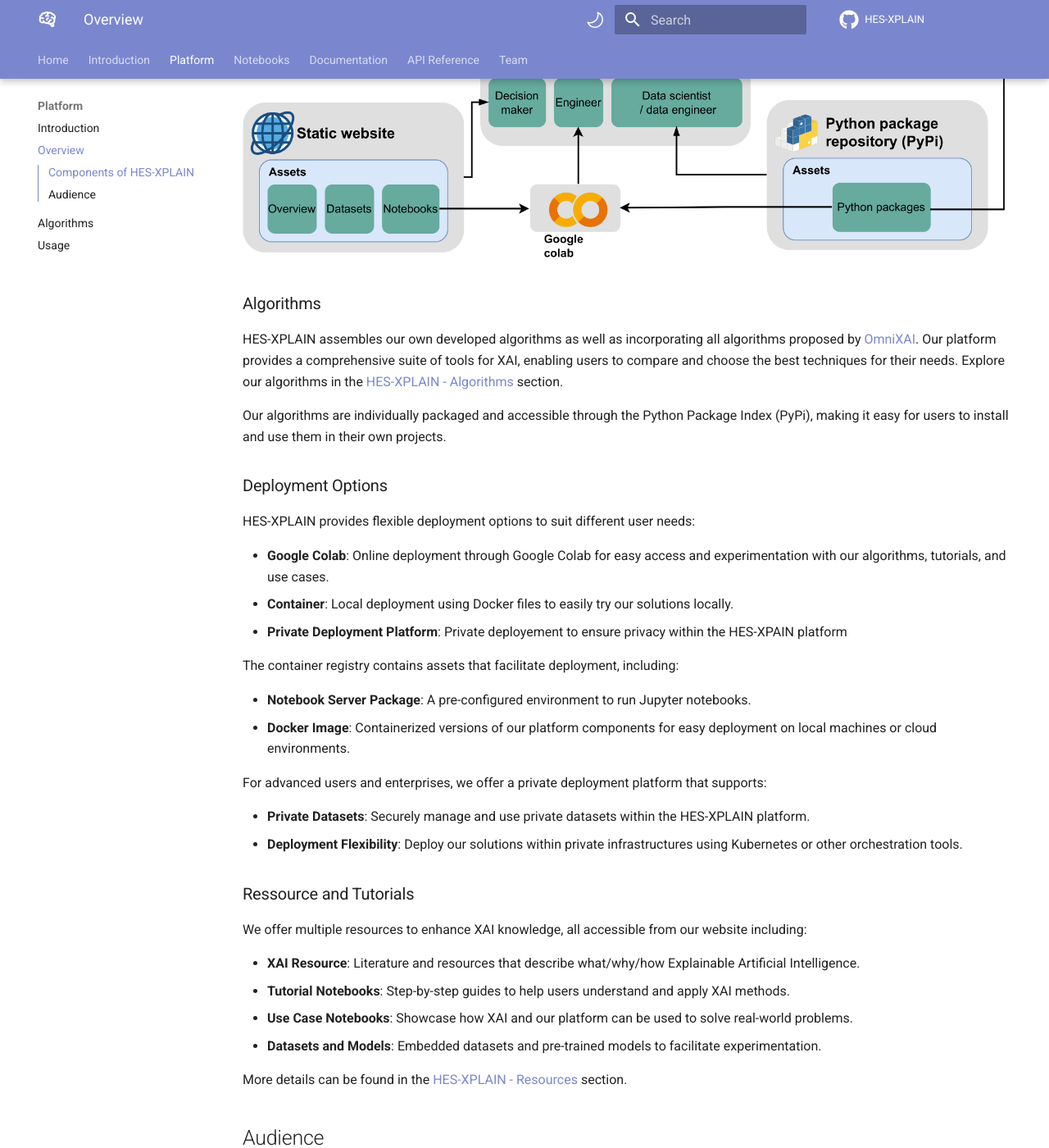
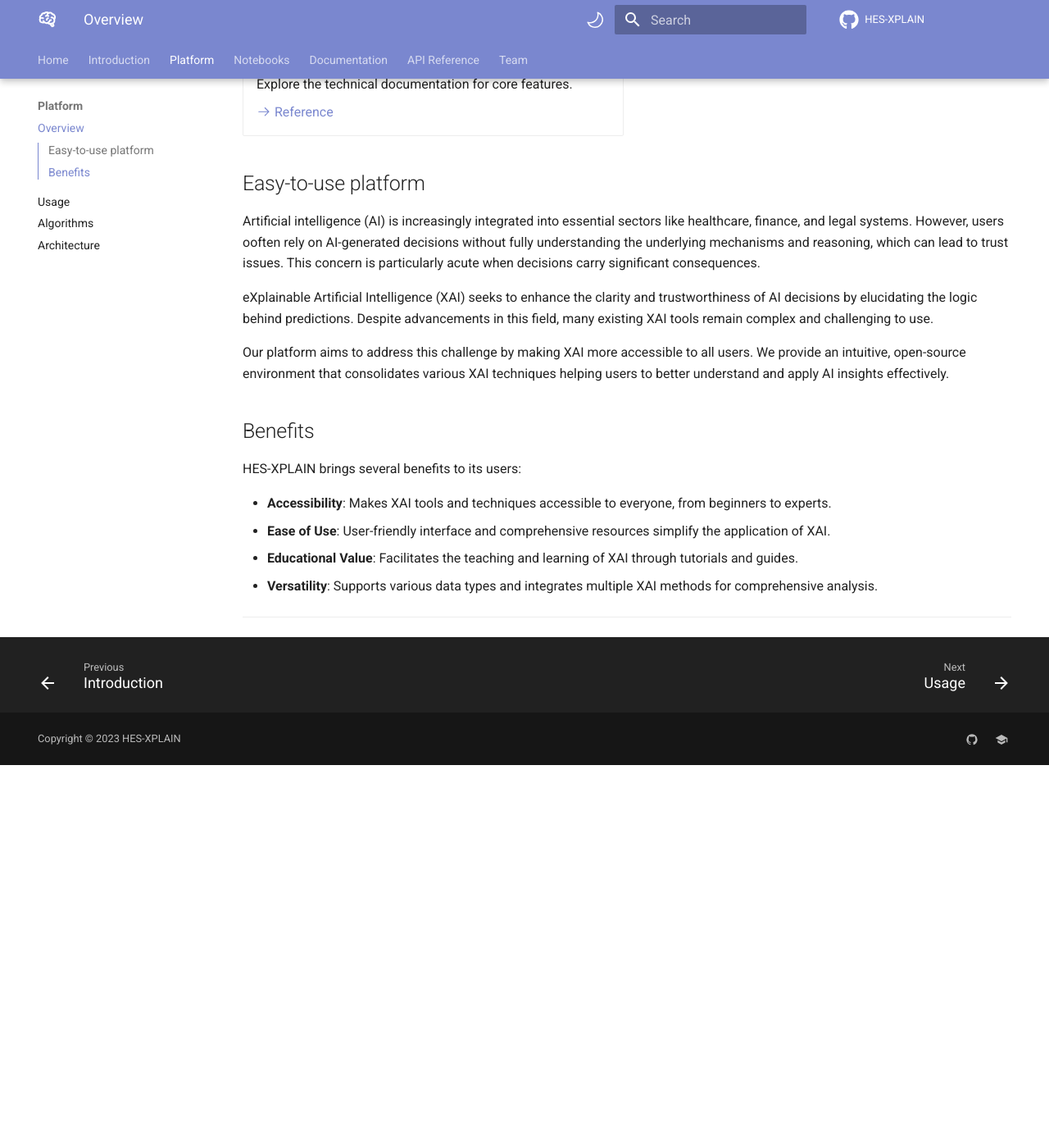
Before and after one commit to HES-XPLAIN/hes-xplain.github.io, an MkDocs documentation site: the page built from docs/platform/overview.md, in a window 1280 px wide and 1400 px high, scrolled down 823 px. Shown: the whole window at 82% size. Built offline with MkDocs 1.6.1 and Material for MkDocs 9.7.7, drawn with Linux system fonts in a browser that asks for light colours; comment, search, counter and statistics services are not loaded; after the commit the page ends 1756 px from its top, so only the background shows below that; some of the changed text lies outside the part shown.

Commit message:
Restructure platform section

```diff
--- a/docs/introduction.md
+++ b/docs/introduction.md
@@ -93,14 +93,15 @@
 ---
 
 ## Application domains
-Our tools can be used to bring explainability across a wide range of domains, including but not limited to:
+
+Explainable AI is relevant across a diverse array of domains, including but not limited to:
 
 - :material-medical-bag: **Healthcare**: Explainable algorithms can improve diagnostic tools by providing transparent decision-making processes, helping clinicians understand and trust the outputs, which can lead to better patient outcomes.
 
 - :material-finance: **Finances**: Explainable algorithms offer transparency in risk assessment and trading strategies, enabling financial professionals to understand the factors driving model predictions and make more informed decisions.
 
-- :material-chart-arc: **Marketing**: By offering insights into customer segmentation and behavior analysis, our algorithms help marketers understand the underlying reasons behind customer trends, leading to more effective and targeted marketing strategies.
+- :material-chart-arc: **Marketing**: By offering insights into customer segmentation and behavior analysis, explainable algorithms help marketers understand the underlying reasons behind customer trends, leading to more effective and targeted marketing strategies.
 
 - :material-hammer-wrench: **Engineering**: Explainability in engineering models allows for better system design and optimization by providing clear insights into how various factors influence the model's predictions, facilitating more reliable and robust engineering solutions.
 
-- :material-test-tube: **Research**: Our tools aid in data analysis and hypothesis testing by making the model's decision processes transparent, which helps researchers validate their findings and ensure the reliability of their studies.
+- :material-test-tube: **Research**: Explainability tools aid in data analysis and hypothesis testing by making the model's decision processes transparent, which helps researchers validate their findings and ensure the reliability of their studies.
--- a/docs/platform/overview.md
+++ b/docs/platform/overview.md
@@ -1,97 +1,72 @@
-# Platform Overview
+# Overview
 
-Our platform brings together a comprehensive suite of tools and resources to help users understand, apply, and compare different XAI techniques. Whether you are a data scientist, decision maker, engineer, or educator, HES-XPLAIN provides the necessary tools to make AI more transparent and trustworthy.
+Our open-source platform, **HES-XPLAIN**, is designed to democratize access to eXplainable Artificial Intelligence (XAI) for a wide range of audiences. We offer an intuitive platform where users can access resources to enhance their understanding, including datasets, experimental models, and easy-to-apply XAI algorithms.
 
-## Components of HES-XPLAIN
+The platform brings together a comprehensive suite of tools and resources to help users understand, apply, and compare various XAI techniques. By making XAI tools more accessible and user-friendly, we aim to accelerate the development of transparent and trustworthy AI systems across multiple sectors.
 
-### Source Code Repository
+---
 
-Our source code repository hosts all the necessary assets, including:
+Explore the sections below to get started and make the most of our open-source platform.
+<div class="grid cards" markdown>
 
-- **Source Code**: The core algorithms and functionalities developed for XAI.
-- **Notebooks**: Interactive Jupyter notebooks that demonstrate how to use our XAI algorithms.
-- **Docs**: Comprehensive documentation that guides users on how to utilize the platform effectively.
+-   :material-eye:{ .lg .middle } **Platform overview**
+
+    ---
+
+    Take a look at our platform.
+
+    [:octicons-arrow-right-24: Overview](overview.md)
+
+-   :fontawesome-solid-gears:{ .lg .middle } **Algorithms**
+
+    ---
+
+    Discover our own developed explainability algorithms.
+
+    [:octicons-arrow-right-24: Dive in](algos.md)
+
+-   :simple-alwaysdata:{ .lg .middle } **Usage**
+
+    ---
+
+    Start using our algorithms.
+
+    [:octicons-arrow-right-24: Usage](usage.md)
+
+-   :material-file-document-check-outline:{ .lg .middle } **Documentation**
+
+    ---
+
+    Find detailed documentation on our algorithms and features here.
+
+    [:octicons-arrow-right-24: Documentation](../documentation/overview.md)
+
+-   :material-code-block-tags:{ .lg .middle } **API reference**
+
+    ---
+
+    Explore the technical documentation for core features.
+
+    [:octicons-arrow-right-24: Reference](../reference.md)
+
+</div>
 
 
-![Platform Overview](../assets/images/platform_architecture_new.png)
+## Easy-to-use platform
 
+Artificial intelligence (AI) is increasingly integrated into essential sectors like healthcare, finance, and legal systems. However, users ooften rely on AI-generated decisions without fully understanding the underlying mechanisms and reasoning, which can lead to trust issues. This concern is particularly acute when decisions carry significant consequences.
 
-### Algorithms
+eXplainable Artificial Intelligence (XAI) seeks to enhance the clarity and trustworthiness of AI decisions by elucidating the logic behind predictions. Despite advancements in this field, many existing XAI tools remain complex and challenging to use.
 
-HES-XPLAIN assembles our own developed algorithms as well as incorporating all algorithms proposed by [OmniXAI](https://github.com/salesforce/omnixai). Our platform provides a comprehensive suite of tools for XAI, enabling users to compare and choose the best techniques for their needs. Explore our algorithms in the [HES-XPLAIN - Algorithms](algos.md) section.
+Our platform aims to address this challenge by making XAI more accessible to all users. We provide an intuitive, open-source environment that consolidates various XAI techniques helping users to better understand and apply AI insights effectively.
 
-Our algorithms are individually packaged and accessible through the Python Package Index (PyPi), making it easy for users to install and use them in their own projects.
+## Benefits
 
+HES-XPLAIN brings several benefits to its users:
 
-### Deployment Options
+- **Accessibility**: Makes XAI tools and techniques accessible to everyone, from beginners to experts.
+- **Ease of Use**: User-friendly interface and comprehensive resources simplify the application of XAI.
+- **Educational Value**: Facilitates the teaching and learning of XAI through tutorials and guides.
+- **Versatility**: Supports various data types and integrates multiple XAI methods for comprehensive analysis.
 
-HES-XPLAIN provides flexible deployment options to suit different user needs:
-
-- **Google Colab**: Online deployment through Google Colab for easy access and experimentation with our algorithms, tutorials, and use cases.
-- **Container**: Local deployment using Docker files to easily try our solutions locally.
-- **Private Deployment Platform**: Private deployement to ensure privacy within the HES-XPAIN platform
-
-
-The container registry contains assets that facilitate deployment, including:
-
-- **Notebook Server Package**: A pre-configured environment to run Jupyter notebooks.
-- **Docker Image**: Containerized versions of our platform components for easy deployment on local machines or cloud environments.
-
-
-For advanced users and enterprises, we offer a private deployment platform that supports:
-
-- **Private Datasets**: Securely manage and use private datasets within the HES-XPLAIN platform.
-- **Deployment Flexibility**: Deploy our solutions within private infrastructures using Kubernetes or other orchestration tools.
-
-
-### Ressource and Tutorials
-
-We offer multiple resources to enhance XAI knowledge, all accessible from our website including:
-
-- **XAI Resource**: Literature and resources that describe what/why/how Explainable Artificial Intelligence.
-- **Tutorial Notebooks**: Step-by-step guides to help users understand and apply XAI methods.
-- **Use Case Notebooks**: Showcase how XAI and our platform can be used to solve real-world problems.
-- **Datasets and Models**: Embedded datasets and pre-trained models to facilitate experimentation.
-
-More details can be found in the [HES-XPLAIN - Resources](ressources.md) section.
-
-## Audience
-
-HES-XPLAIN is designed to cater to a diverse audience, including:
-
-
-!!! info "You are ..."
-
-    === "a decision maker"
-
-        ![Decision maker](../assets/images/tie.svg){ width="200px", align=left }
-        # You are interested in business **benefits, risks and costs**.
-
-        - Get an [introduction](introduction.md) to explainability
-        - Access web demos and use case scenarios
-
-    === "an engineer"
-
-        ![Engineer](../assets/images/hammer-wrench.svg){ width="200px", align=left }
-        # You want to **try XAI algorithms**.
-
-        - Discover use cases as [Jupyter notebooks](../notebooks.md)
-        - Get data set, algorithms and Python code
-
-    === "a data scientist"
-
-        ![Data scientist](../assets/images/test-tube.svg){ width="200px", align=left }
-        # You want to **use XAI** algorithms in **your pipelines**.
-
-        - Obtain conda and PyPi packages
-        - Get extensive API documentation
-
-    === "a professor"
-
-        ![Professor](../assets/images/school.svg){ width="200px", align=left }
-        # You want a tool for **teaching** explainable AI.
-
-        - Deploy the platform on school IT infrastructure or public cloud
-        - Adapt provided use cases to teaching needs
-
-***
+---
--- a/mkdocs.yml
+++ b/mkdocs.yml
@@ -13,10 +13,10 @@
   - Home: index.md
   - Introduction: introduction.md
   - Platform:
-    - Introduction: platform/introduction.md
     - Overview: platform/overview.md
+    - Usage: platform/usage.md
     - Algorithms: platform/algos.md
-    - Usage: platform/usage.md
+    - Architecture: platform/architecture.md
   - Notebooks: notebooks.md
   - Documentation:
     - Overview: documentation/overview.md
```
Also changed, not shown: docs/platform/algos.md (+28 -16 lines), docs/platform/architecture.md (added, +54 -0 lines), docs/platform/introduction.md (deleted, +0 -80 lines), docs/platform/usage.md (+51 -0 lines).
